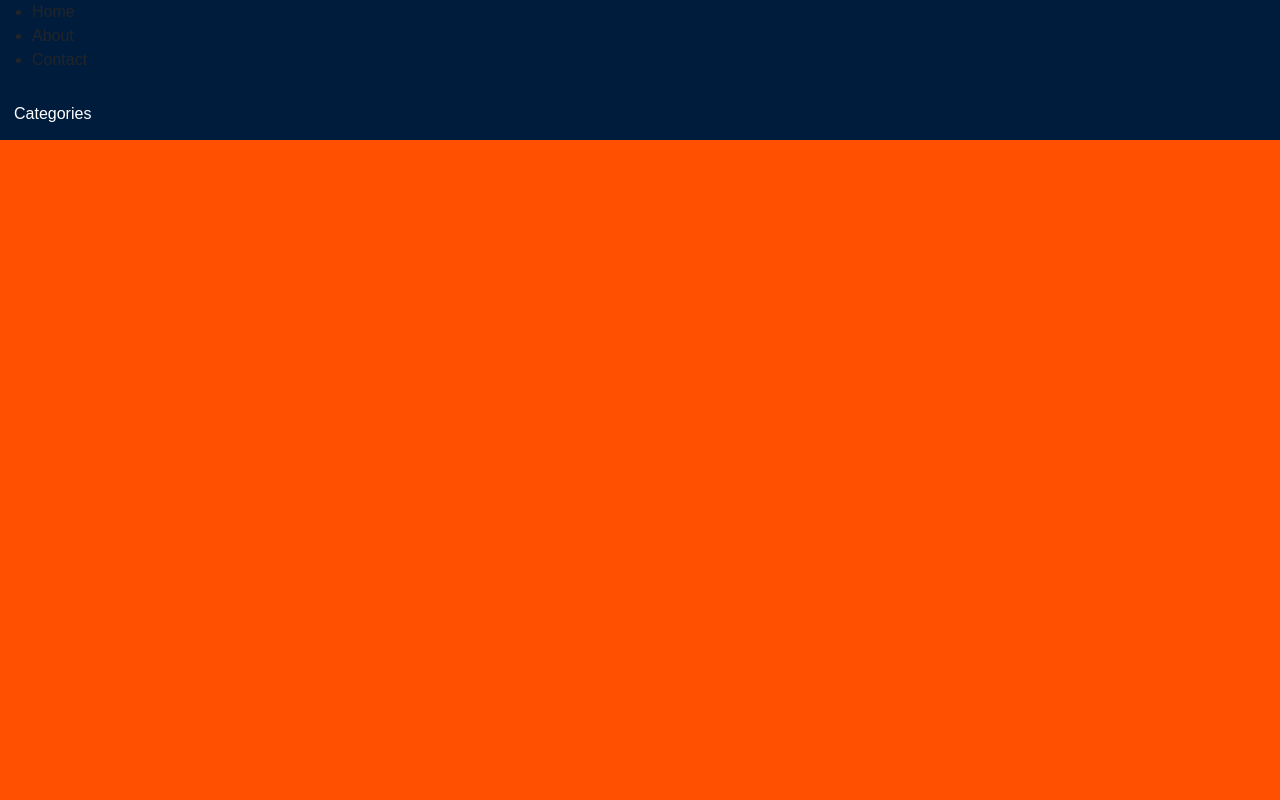
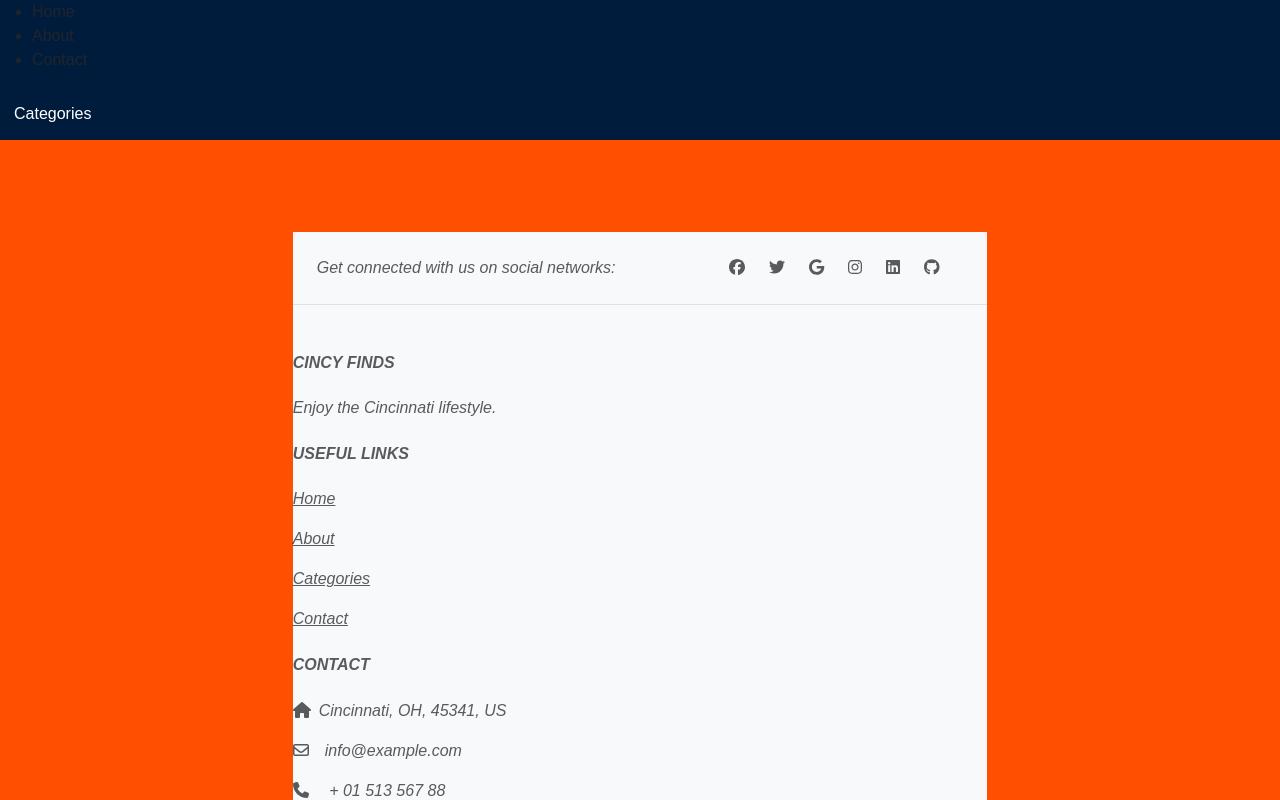
Before and after one commit to jaycooper97/Cincy-Finds, a React (Create React App) app: page /about in a window 1280 px wide. Shown: the top 800 px of the page. Built offline with nearby package versions, Linux system fonts and the light colour scheme.

Commit message:
updating navbar

```diff
--- a/package.json
+++ b/package.json
@@ -5,6 +5,10 @@
   "version": "0.1.0",
   "private": true,
   "dependencies": {
+    "@fortawesome/free-brands-svg-icons": "^6.5.1",
+    "@fortawesome/free-regular-svg-icons": "^6.5.1",
+    "@fortawesome/free-solid-svg-icons": "^6.5.1",
+    "@fortawesome/react-fontawesome": "^0.2.0",
     "@testing-library/jest-dom": "^5.17.0",
     "@testing-library/react": "^13.4.0",
     "@testing-library/user-event": "^13.5.0",
@@ -12,6 +16,7 @@
     "bootstrap": "^5.3.2",
     "dotenv": "^16.3.1",
     "express": "^4.18.2",
+    "mdb-react-ui-kit": "^7.0.0",
     "mongoose": "^8.0.1",
     "node": "^21.1.0",
     "postman": "^0.2.0",
--- a/src/App.js
+++ b/src/App.js
@@ -13,7 +13,7 @@ import Food from './Food';
 import History from './History';
 import Sports from './Sports';
 import AttractionForm from './AttractionForm';
-//import Footer from './Footer';
+import Footer from './Footer';
 import './App.css';
 import './Home.css';
 
@@ -27,7 +27,7 @@ class App extends Component {
           {<Navbar />}
 
           <br />
-          {/* <Footer /> */}
+
 
           {/* Routes tag goes after rendered components */}
           <Routes>
@@ -39,6 +39,7 @@ class App extends Component {
             <Route path="/sports" element={<Sports />} />
             <Route path='/addattraction' element={<AttractionForm />} />
           </Routes>
+          <Footer />
         </div>
       </BrowserRouter>
     );
--- a/src/Footer.js
+++ b/src/Footer.js
@@ -1,52 +1,41 @@
 // Footer.js
 import React from 'react';
-import '../style/style.css';
 import { MDBFooter, MDBContainer, MDBRow, MDBCol, MDBIcon } from 'mdb-react-ui-kit';
-
 import { FontAwesomeIcon } from '@fortawesome/react-fontawesome';
 import { faFacebook, faGithub, faGoogle, faInstagram, faLinkedin, faTwitter } from '@fortawesome/free-brands-svg-icons';
-// Import the Font Awesome stylesheet
-import "https://stackpath.bootstrapcdn.com/bootstrap/4.5.2/js/bootstrap.min.js";
-import "https://code.jquery.com/jquery-3.5.1.slim.min.js";
 import { faHome, faPhone, faPrint } from '@fortawesome/free-solid-svg-icons';
 import { faEnvelope } from '@fortawesome/free-regular-svg-icons';
-// import "https://cdn.jsdelivr.net/npm/@popperjs/core@2.0.7/dist/umd/popper.min.js";
-// import "https://cdnjs.cloudflare.com/ajax/libs/font-awesome/5.15.1/css/all.min.css";
+import './style.css';
 
 function Footer() {
     return (
         <footer>
-         {/* <div className="container"> */}
             <div className="bg-light text-center text-lg-start text-muted mt-5">
-
-
                 <section className='d-flex justify-content-center justify-content-lg-between p-4 border-bottom'>
                     <div className='me-5 d-none d-lg-block'>
                         <span>Get connected with us on social networks:</span>
                     </div>
-
                     <div>
-                    <a href='' className='me-4 text-reset'>
+                        <a href='#' className='me-4 text-reset'>
                             <FontAwesomeIcon icon={faFacebook} />
                         </a>
-                    <a href='' className='me-4 text-reset'>
+                        <a href='#' className='me-4 text-reset'>
                             <FontAwesomeIcon icon={faTwitter} />
                         </a>
-                    <a href='' className='me-4 text-reset'>
+                        <a href='#' className='me-4 text-reset'>
                             <FontAwesomeIcon icon={faGoogle} />
                         </a>
-                    <a href='' className='me-4 text-reset'>
+                        <a href='#' className='me-4 text-reset'>
                             <FontAwesomeIcon icon={faInstagram} />
                         </a>
-                    <a href='' className='me-4 text-reset'>
+                        <a href='#' className='me-4 text-reset'>
                             <FontAwesomeIcon icon={faLinkedin} />
                         </a>
-                    <a href='' className='me-4 text-reset'>
+                        <a href='#' className='me-4 text-reset'>
                             <FontAwesomeIcon icon={faGithub} />
                         </a>
                     </div>
                 </section>
-
                 <section className=''>
                     <div className='text-center text-md-start mt-5'>
                         <div className='mt-3'>
@@ -56,10 +45,9 @@ function Footer() {
                                     Cincy Finds
                                 </h6>
                                 <p>
-                                Enjoy the Cinncinati lifestyle.
+                                    Enjoy the Cincinnati lifestyle.
                                 </p>
                             </div>
-
                             <div md='3' lg='2' xl='2' className='mx-auto mb-4'>
                                 <h6 className='text-uppercase fw-bold mb-4'>Useful links</h6>
                                 <p>
@@ -83,12 +71,11 @@ function Footer() {
                                     </a>
                                 </p>
                             </div>
-
                             <div md='4' lg='3' xl='3' className='mx-auto mb-md-0 mb-4'>
                                 <h6 className='text-uppercase fw-bold mb-4'>Contact</h6>
                                 <p>
                                     <FontAwesomeIcon color='secondary' icon={faHome} className='me-2' />
-                                Cinncinati, OH, 45341, US
+                                    Cincinnati, OH, 45341, US
                                 </p>
                                 <p>
                                     <FontAwesomeIcon color='secondary' icon={faEnvelope} className='me-3' />
@@ -104,7 +91,6 @@ function Footer() {
                         </div>
                     </div>
                 </section>
-
                 <div className='text-center p-4' style={{ backgroundColor: 'rgba(0, 0, 0, 0.05)' }}>
                     <p>&copy; 2023 Cincy Finds | Brought to you by The Web Development Students in Kable Academy</p>
                     <a className='text-reset fw-bold' href='https://kableacademy.com/'>
@@ -112,17 +98,7 @@ function Footer() {
                     </a>
                 </div>
             </div>
-        {/* </div> */}
         </footer>
-
-
-
-    //     My Code
-    //  <hr className='footer-line' />
-    //         <p>&copy; 2023 Cincy Finds | Brought to you by The Web Development Students in Kable Academy</p>
-    //          Needs to add an Icons to this
-    //  <FontAwesomeIcon icon={faGithub} />
-
     );
 }
 
--- a/src/style.css
+++ b/src/style.css
@@ -2,16 +2,23 @@
 
 /* Footer */
 footer {
-    font-family: Arial, sans-serif;
+  font-family: 'Arial', sans-serif;
   margin: 0;
   margin-bottom: 10px;
-    padding-top: 20%;
+  padding-top: 20px;
   font-style: italic;
   display: flex;
   justify-content: center;
-    background-color: light;
 }
-  footer .footer-line {
+
+.footer-content {
+  padding: 20px;
+  text-align: center;
+  color: #fff;
+  width: 80%;
+}
+
+.footer-line {
   display: block;
   margin-top: 0.5em;
   margin-bottom: 0.5em;
@@ -20,6 +27,7 @@ footer {
   border-style: inset;
   border-width: 1px;
 }
+
 footer FontAwesomeIcon {
   margin-top: 20%;
 }
```
Also changed, not shown: src/Home.css (line endings or trailing spaces), 1 other file (tests, documents, lock files or other folders). Lines whose indentation alone changed are shown as unchanged.
